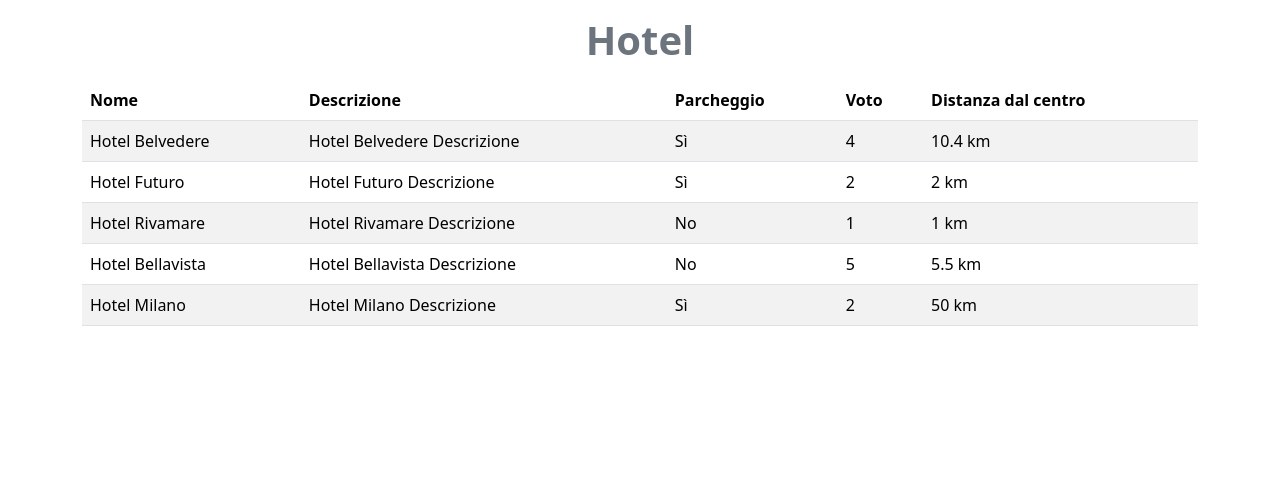
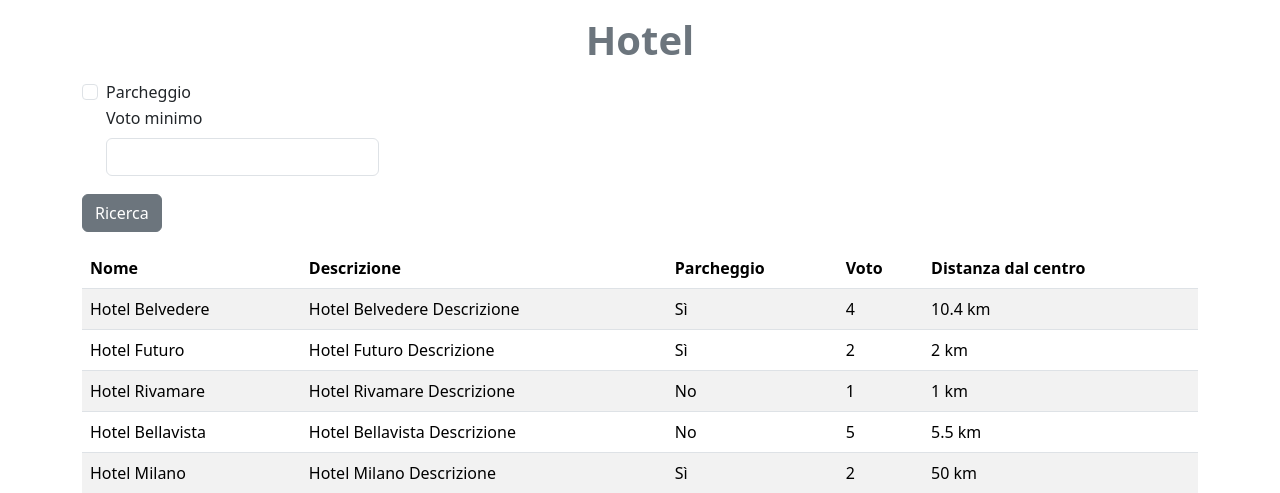
Before and after one commit to veronicamagnanimi/php-hotel, a PHP site: page / in a window 1280 px wide. Shown: the top 493 px of the page. Run offline with PHP 8.4, Linux system fonts and the light colour scheme.

Commit message:
feat: bonus wip

```diff
--- a/index.php
+++ b/index.php
@@ -10,6 +10,21 @@
 <body>
 <div class="container">
 <h1 class="text-center my-3 fw-bold text-secondary">Hotel</h1>
+<!-- form -->
+ <form action="index.php" method="get" class="mb-3">
+ <div class="form-check">
+    <label for="parking" class="form-check-label" >Parcheggio</label>
+    <input type="checkbox" name="parking" id="parking" class="form-check-input">
+    </div>
+    <div class="form-check">
+    <label for="minVote" class="form-label">Voto minimo</label>
+    <input type="number" name="minVote" id="minVote" class="form-control w-25" min="1" max="5">
+</div>
+    <button type="submit" class="btn btn-secondary mt-3">Ricerca</button>
+ </form>
+
+
+<!-- tabella -->
 <table class="table table-striped">
     <thead>
         <tr>
@@ -65,8 +80,6 @@
 
     ];
 
-    // var_dump($hotels);
-
 
     foreach ($hotels as $curItem) {
         echo "<tr>";
```
